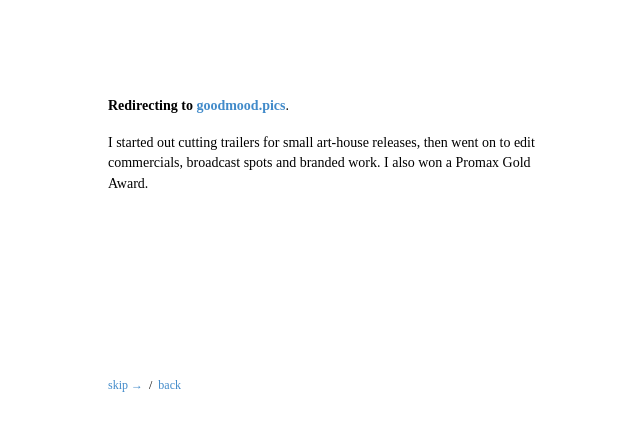
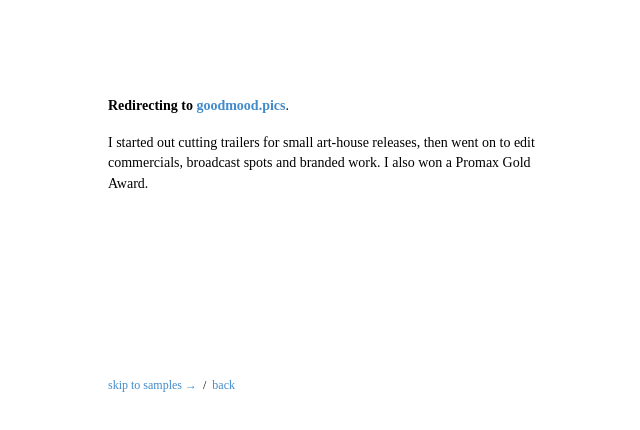
Before and after one commit to goodmoodpics/iammichaelpatten.com, a plain HTML site: page edit.html in a window 1280 px wide. Shown: the full height of the page, 310-950 px from the left. Drawn offline with Linux system fonts and the light colour scheme.

Commit message:
Skip arrow on Edit page jumps to Good Mood samples
Co-Authored-By: Claude Opus 5.5 <noreply@anthropic.com>

```diff
--- a/edit.html
+++ b/edit.html
@@ -40,7 +40,7 @@
 
     <p class="step" id="s3"><span class="bar" id="bar">[                    ]</span> <span class="cursor">_</span></p>
 
-    <p class="skip"><a href="https://goodmood.pics/">skip &rarr;</a> &nbsp;/&nbsp; <a href="index.html">back</a></p>
+    <p class="skip"><a href="https://goodmood.pics/#work">skip to samples &rarr;</a> &nbsp;/&nbsp; <a href="index.html">back</a></p>
 </div>
 <script>
 (function () {
```
